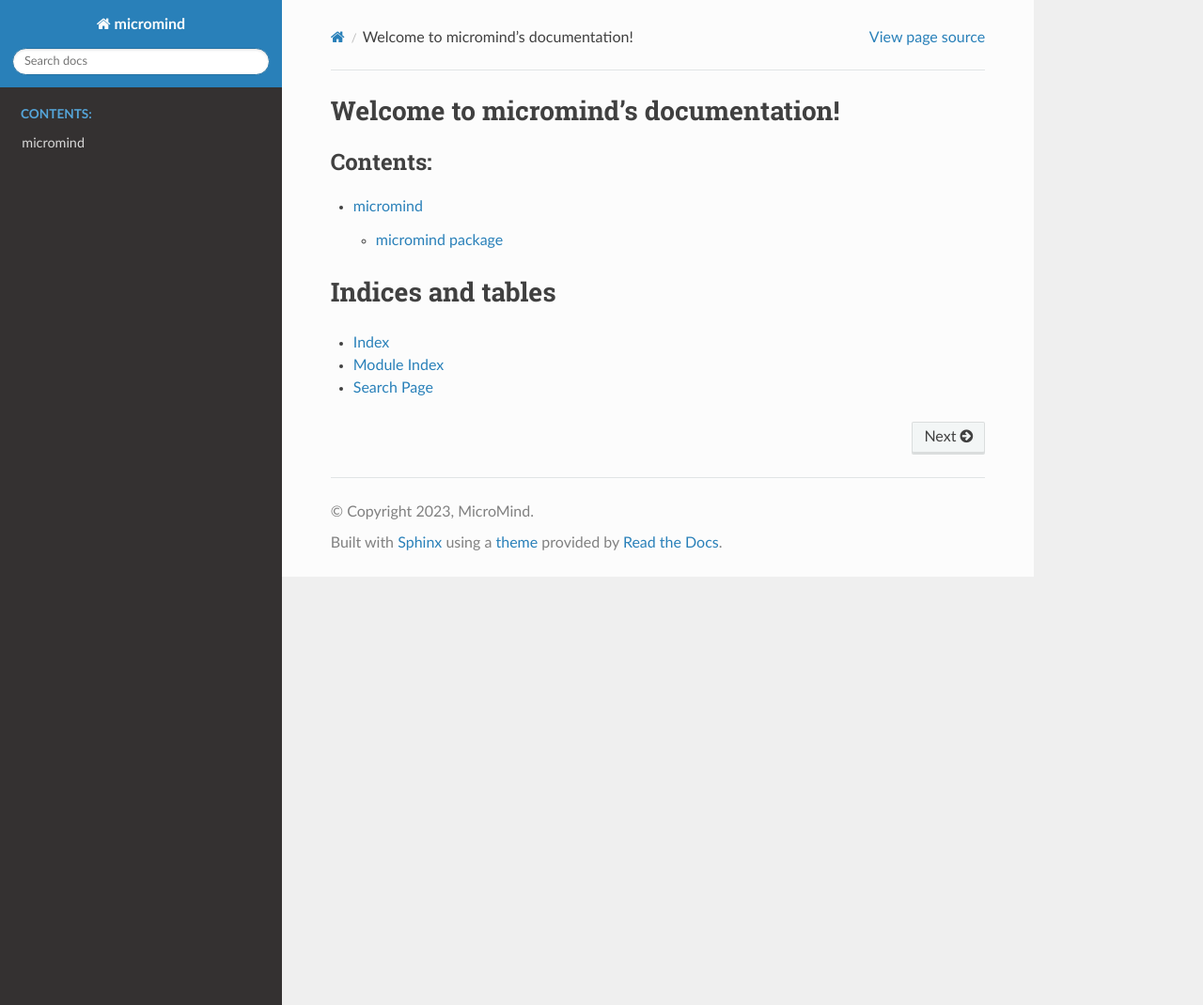
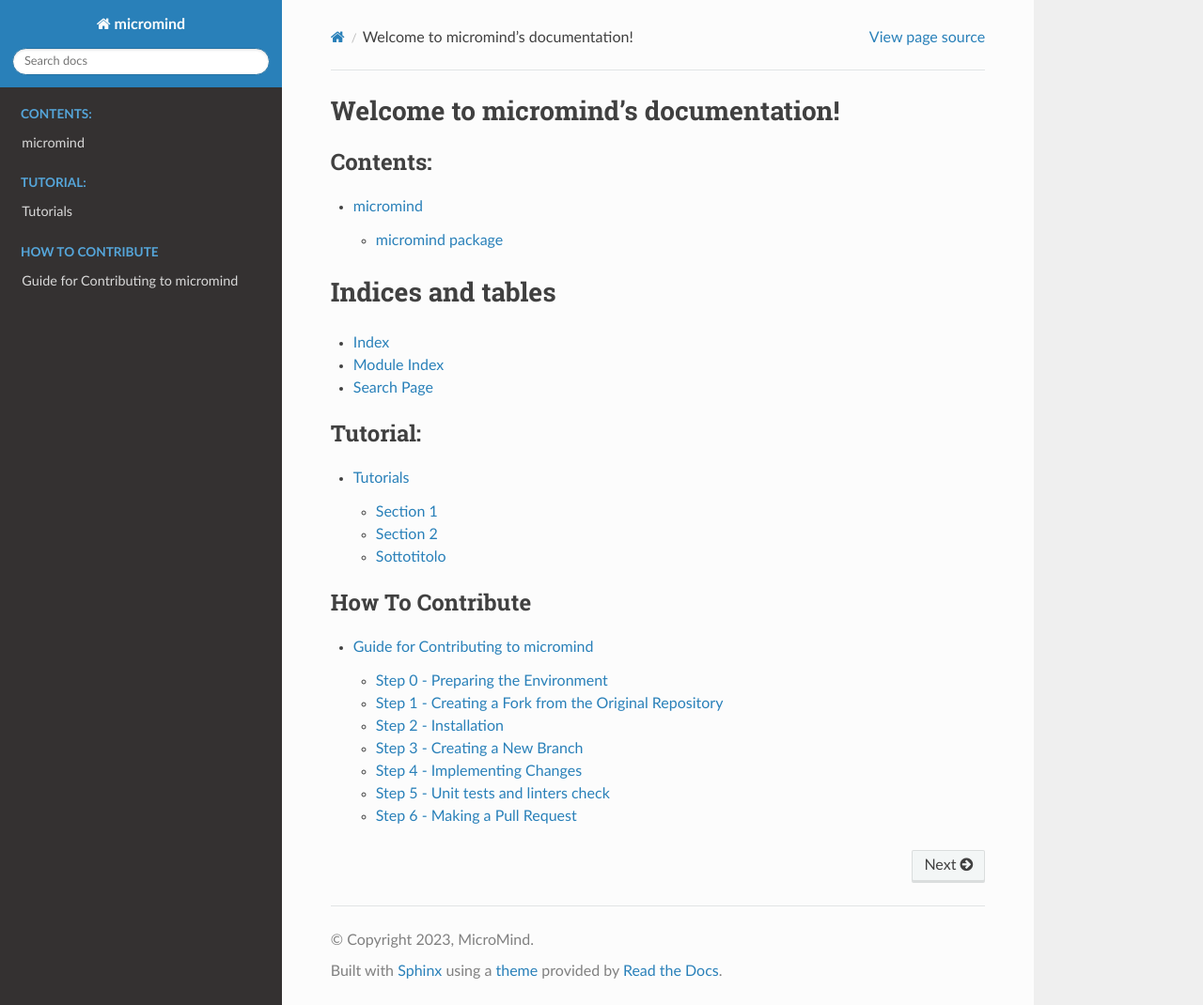
Before and after one commit to micromind-toolkit/micromind, a Sphinx documentation site: the page built from docs/source/index.rst, in a window 1280 px wide and 1070 px high. Shown: the whole window at 94% size. Built offline with Sphinx 7.4.7 and the Read the Docs theme 2.0.0, drawn with Linux system fonts in a browser that asks for light colours; part of the change alters nothing that is shown.

Commit message:
add contribution guide to docs

```diff
--- a/docs/source/conf.py
+++ b/docs/source/conf.py
@@ -34,6 +34,7 @@ extensions = [
     "sphinx.ext.viewcode",
     "sphinx.ext.napoleon",
     "sphinx.ext.doctest",
+    "sphinxcontrib.youtube",
 ]
 
 # Add any paths that contain templates here, relative to this directory.
--- /dev/null
+++ b/docs/source/contribution.rst
@@ -0,0 +1,94 @@
+Guide for Contributing to micromind
+===================================
+
+Step 0 - Preparing the Environment
+----------------------------------
+
+To ensure there are no conflicts between different library versions,
+and that the CI pipeline works the same both locally and online,
+it's recommended to create a dedicated environment for micromind.
+After installing `Anaconda <https://www.anaconda.com>`_, you can achieve this with:
+
+.. code-block:: shell
+
+   conda create -n micromind python=3.8
+
+Optionally, you can replace "micromind" with a name that you prefer for the environment.
+
+Step 1 - Creating a Fork from the Original Repository
+-----------------------------------------------------
+
+Fork (and star! ⭐) the micromind repository to work on the project without any limitations
+related to accesses to the official repository.
+
+
+Step 2 - Installation
+---------------------
+
+After you have cloned the forked repository locally, navigate to the root folder and install
+``micromind`` in editable mode, using the following command:
+
+.. code-block:: shell
+
+   pip install -e .[conversion]
+
+Step 3 - Creating a New Branch
+------------------------------
+
+To contribute with new features in micromind, create a new branch and give it a significant name.
+This might pertain to a new feature, patch, or bug fix that you're working on.
+
+.. code-block:: shell
+
+   git checkout -b your-branch-name
+
+Step 4 - Implementing Changes
+-----------------------------
+
+On the new branch, unleash your creativity and commit all the changes modifications as you
+normally would.
+
+Step 5 - Unit tests and linters check
+-------------------------------------
+
+Linters
+~~~~~~~
+Before being merged, the code needs to pass unit tests and linters check.
+To check if your modified codebase does so, you can install pre-commit hooks:
+
+.. code-block:: shell
+
+   pip install pre-commit
+
+To configure pre-commit with the same settings decided for micromind, you should run
+
+.. code-block:: shell
+
+   pre-commit install
+
+from inside the micromind root folder. pre-commit will check linters every time you
+make a commit to the repo.
+
+Unit tests
+~~~~~~~~~~
+To run unit tests, you should run
+
+.. code-block:: shell
+
+   pytest tests/
+
+**Moreover, you should write additional tests if your contribution requires so.**
+
+Step 6 - Making a Pull Request
+------------------------------
+
+Once your changes are complete, please contribute to the toolkit by creating a pull request.
+Here are some guidelines for a good pull request, adapted from
+`GitHub's blog post <https://github.blog/2015-01-21-how-to-write-the-perfect-pull-request/>`_:
+
+* **Reason for the Pull Request**: clearly explain why you're making this pull request and what value it brings to the project;
+
+* **Changes Made**: Describe the new behaviors, error fixes, or features that have been added.
+
+By following these steps, you'll be well-equipped to make meaningful contributions to the project.
+Happy coding!
--- a/docs/source/index.rst
+++ b/docs/source/index.rst
@@ -19,3 +19,16 @@ Indices and tables
 * :ref:`genindex`
 * :ref:`modindex`
 * :ref:`search`
+
+
+.. toctree::
+   :maxdepth: 2
+   :caption: Tutorial:
+
+   tutorial
+
+.. toctree::
+   :maxdepth: 2
+   :caption: How To Contribute
+
+   contribution
--- /dev/null
+++ b/docs/source/tutorial.rst
@@ -0,0 +1,64 @@
+Tutorials
+========================
+
+Here you can find some tutorials for micromind tools!
+
+Section 1
+---------
+
+This is example1.
+
+Section 2
+---------
+
+This is example1.
+
+Sottotitolo
+-----------
+
+.. code-block:: python
+
+   def hello_world():
+       print("Hello, world!")
+
+.. COMMENTO: .. literalinclude:: path/to/code/file.py
+   :language: python
+
+
+.. COMMENTO: .. image:: path/to/image.png
+   :width: 300
+   :alt: image description
+
+`Testo del link <https://www.youtube.com/watch?v=VMj-3S1tku0&t=1s>`_
+
+.. IMPORTANTE: BISOGNA PRIMA INSTALLARE pip install sphinxcontrib-youtube, POI AGGIUNGERLO ALLE ESTENSIONI IN confy.py
+.. youtube:: VMj-3S1tku0
+   :width: 500
+   :height: 300
+
+
+.. COMMENTO: `Guarda il video su YouTube <youtube:3S1tku0>`_
+
+* Elemento 1
+* Elemento 2
+  - Sottoelemento 1
+  - Sottoelemento 2
+
+1. Elemento 1
+2. Elemento 2
+   a. Sottoelemento 1
+
+
+.. list-table:: Title
+   :widths: 25 25 50
+   :header-rows: 1
+
+   * - Heading row 1, column 1
+     - Heading row 1, column 2
+     - Heading row 1, column 3
+   * - Row 1, column 1
+     -
+     - Row 1, column 3
+   * - Row 2, column 1
+     - Row 2, column 2
+     - Row 2, column 3
```
